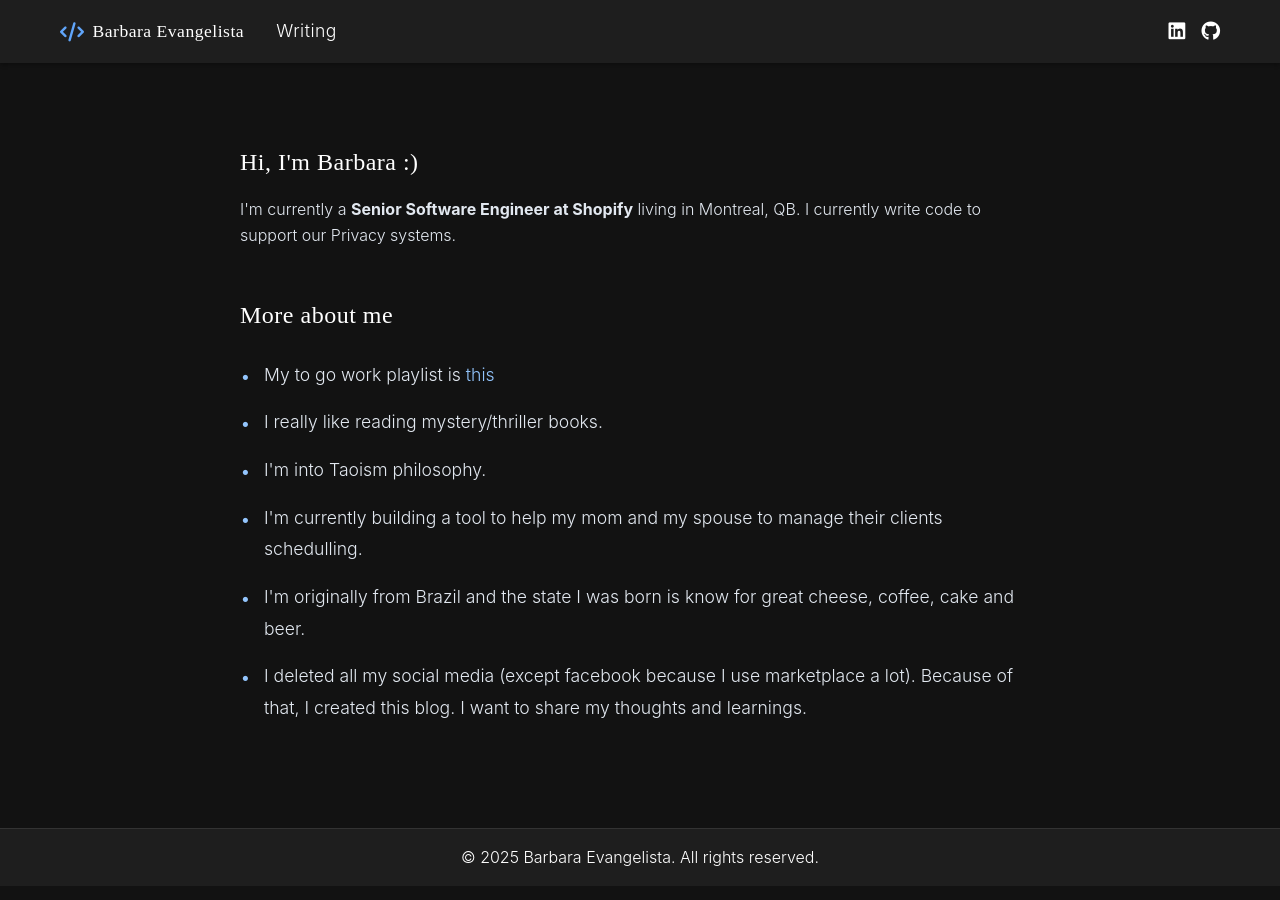
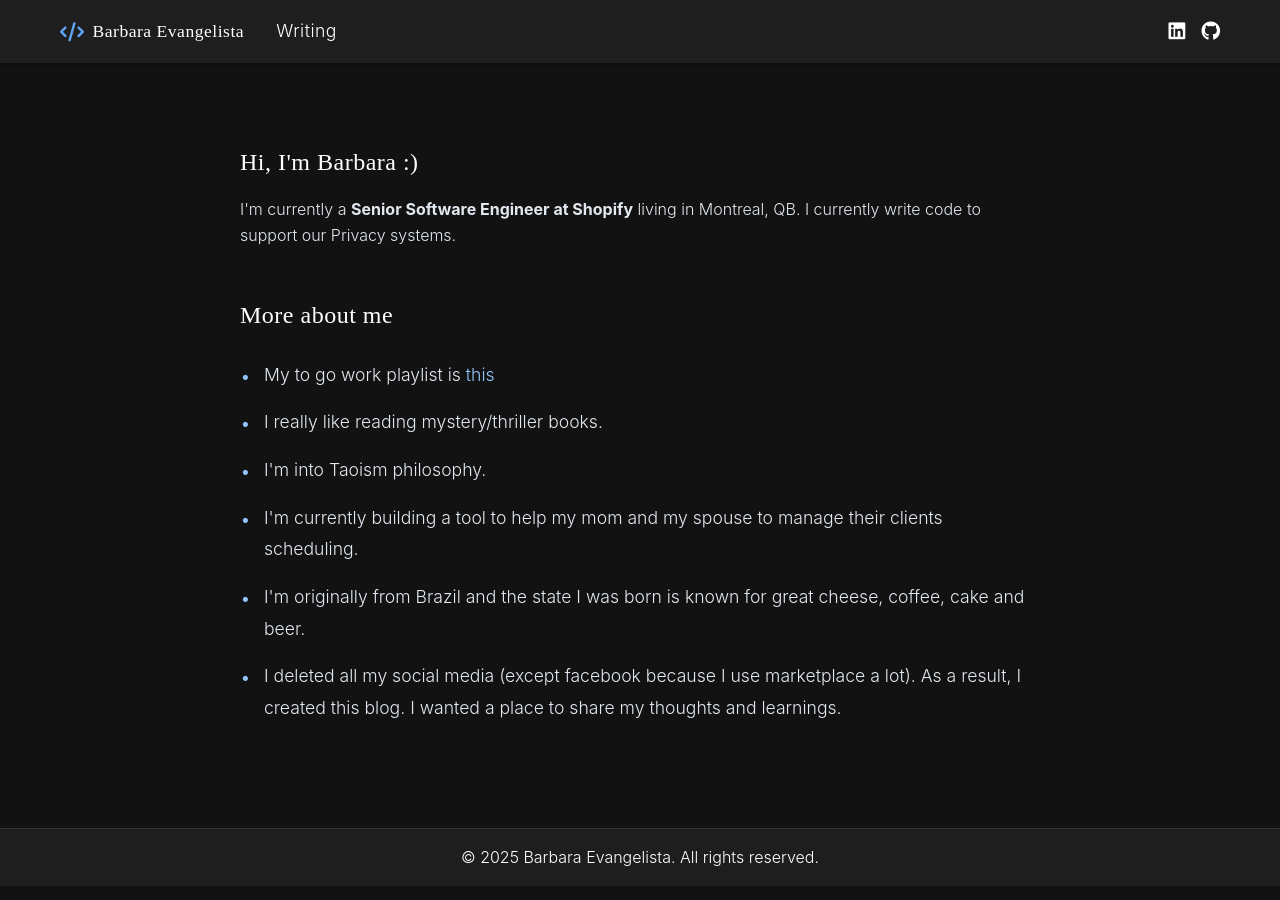
Before and after one commit to bevangel/bevangel.github.io, a Jekyll site: the page built from index.html, in a window 1280 px wide. Built offline with Jekyll 4.4.1, drawn with Linux system fonts in a browser that asks for light colours.

Commit message:
spelling

```diff
--- a/index.html
+++ b/index.html
@@ -13,8 +13,8 @@ title: Home
         <li>My to go work playlist is <a href="https://open.spotify.com/playlist/37i9dQZF1DWXLeA8Omikj7">this</a></li>
         <li>I really like reading mystery/thriller books.</li>
         <li>I'm into Taoism philosophy.</li>
-        <li>I'm currently building a tool to help my mom and my spouse to manage their clients schedulling.</li>
-        <li>I'm originally from Brazil and the state I was born is know for great cheese, coffee, cake and beer.</li>
-        <li>I deleted all my social media (except facebook because I use marketplace a lot). Because of that, I created this blog. I want to share my thoughts and learnings.</li>
+        <li>I'm currently building a tool to help my mom and my spouse to manage their clients scheduling.</li>
+        <li>I'm originally from Brazil and the state I was born is known for great cheese, coffee, cake and beer.</li>
+        <li>I deleted all my social media (except facebook because I use marketplace a lot). As a result, I created this blog. I wanted a place to share my thoughts and learnings.</li>
     </ul>
 </div>
```
Also changed, not shown: 2 other files.
